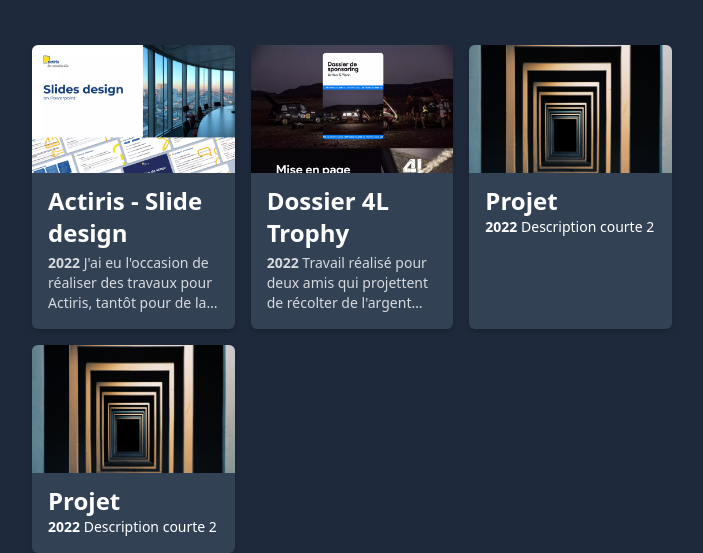
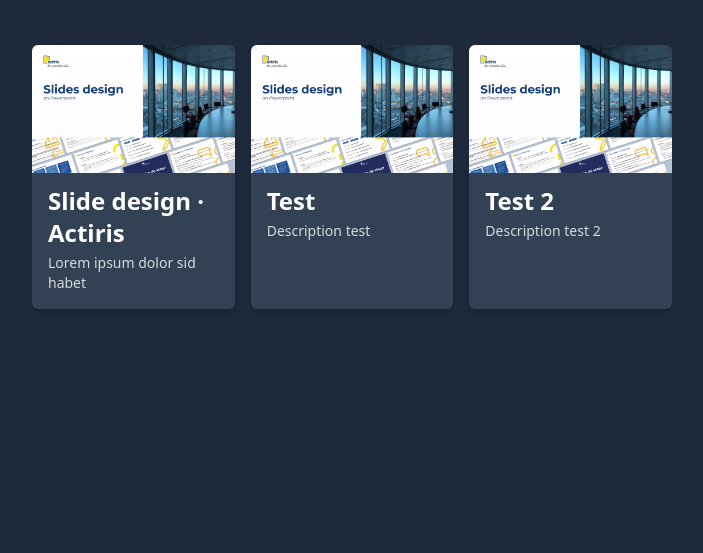
Before and after one commit to sugiiiiii/clement-cg, a website: page index.html in a window 1280 px wide. Shown: the part 275-828 px from the top of the page, without its empty margins (288-991 px from the left). After the commit the page ends 800 px from the top, so only its background shows below. Drawn offline with nearby package versions, Linux system fonts and the light colour scheme; a web font is replaced by a local one.

Commit message:
template

```diff
--- a/index.html
+++ b/index.html
@@ -10,6 +10,11 @@
     <link rel="stylesheet" href="https://unicons.iconscout.com/release/v4.0.0/css/line.css">
 </head>
 <body class="bg-slate-800 text-white">
+
+    <!-- -------------------------------------------------------------------------------------------- -->
+    <!-- -------------------------------------------------------------------------------------------- -->
+    <!-- -------------------------------------------------------------------------------------------- -->
+
     <section class="profile flex items-center justify-center flex-col mt-14 mb-12">
         <div class="rounded-full bg-gradient-to-r from-sky-500 to-indigo-500 || w-[8em] h-[8em] flex items-center justify-center">
           <img src="./src/img/moi.png" class="rounded-full w-24 h-24 ring-slate-800 ring-8" alt="Image ronde de moi">
@@ -22,32 +27,36 @@
     <!-- -------------------------------------------------------------------------------------------- -->
     <!-- -------------------------------------------------------------------------------------------- -->
 
-    <section class="galerie grid lg:grid-cols-3 md:grid-cols-2 sm:grid-cols-1 gap-4 lg:w-[50%] md:w-[80%] sm:w-[90%] m-auto">
-        <div class="shadow-md hover:shadow-none transition-shadow duration-200 bg-slate-700 rounded-md overflow-hidden" onclick="showPopup()">
-            <img src="./src/img/presentation.webp" alt="Preview 2" class="h-32 object-cover w-full object-top">
-            <div class="p-4 pt-1">
-                <h3 class="text-2xl font-bold mt-2">Actiris - Slide design</h3>
-                <p class="text-sm font-light line-clamp-3 opacity-80 mt-1"><span class="font-semibold">2022</span> J'ai eu l'occasion de réaliser des travaux pour Actiris, tantôt pour de la communication interne,
-                    tantôt pour des supports destinés aux chercheurs d'emploi comme c'est le cas ici.
-                    Mon travail a été de redéfinir une grammaire visuelle, sur base de la charte graphique d'Actiris, le design des icônes permettant de rythmer la présentation et le remaniement de la mise en page</p>
+    <section id="galerie" class="galerie grid lg:grid-cols-3 md:grid-cols-2 sm:grid-cols-1 gap-4 lg:w-[50%] md:w-[80%] sm:w-[90%] m-auto">
+
+        <!--------------------------------------- TEMPLATE ---------------------------------------------------------------->
+        <template id="projet-template">
+            <div class="pj-parent || shadow-md hover:shadow-none transition-shadow duration-200 bg-slate-700 rounded-md overflow-hidden" onclick="showPopup()">
+                <img src="./src/img/presentation.webp" alt="Image du projet" class="pj-cover || h-32 object-cover w-full object-top">
+                <div class="pj-info || p-4 pt-1">
+                    <h3 class="pj-title || text-2xl font-bold mt-2">Titre</h3>
+                    <p class="pj-desc || text-sm font-light line-clamp-3 opacity-80 mt-1">
+                        <span class="pj-date || font-semibold">0000</span>
+                        description
+                    </p>
                 </div>
             </div>
-        <!-- ---- POP-UP -->
-        <div class="hidden fixed top-0 left-0 right-0 bottom-0 bg-black bg-opacity-75 z-50" onclick="hidePopup()">
-            <!-- Contenu de la popup -->
+            <!-- ---- POP-UP ---- -->
+            <div class="pj-pop || hidden fixed top-0 left-0 right-0 bottom-0 bg-black bg-opacity-75 z-50" onclick="hidePopup()">
                 <div class="grid content-center rounded-md bg-slate-700 w-[70%] m-auto">
                     <div class="flex flex-row h-[600px]">
                         <div class="w-1/3 p-7">
-                      <h1 class="text-2xl font-bold text-white">Slide design · Actiris</h1>
-                      <h2 class="text-xl font-bold text-gray-300 mb-3">2022</h2>
-                      <p class="text-gray-100">J'ai eu l'occasion de réaliser des travaux pour <a href="https://actiris.brussels/" target="_blank" class="hover:text-indigo-400 duration-200 underline underline-offset-4 font-bold">Actiris</a>, tantôt pour de la communication interne,
-                        tantôt pour des supports destinés aux chercheurs d'emploi comme c'est le cas ici. <br> <br>
-                        Mon travail a été de redéfinir une grammaire visuelle, sur base de la charte graphique d'Actiris, le design des icônes permettant de rythmer la présentation et le remaniement de la mise en page</p>
-                      <button class="bg-sky-500 hover:bg-indigo-500 duration-200 text-white font-bold py-2 px-4 rounded-full mt-4">Bouton</button>
+                            <h1 class="pj-title-pop || text-2xl font-bold text-white">Titre</h1>
+                            <h2 class="pj-date-pop || text-xl font-bold text-gray-300 mb-3">0000</h2>
+                            <p class="pj-desc-pop || text-gray-100">
+                                description
+                            </p>
+                            <button class="bg-sky-500 hover:bg-indigo-500 duration-200 text-white font-bold py-2 px-4 rounded-lg mt-4 mr-2"><i class="pj-link || uil uil-behance"></i> Page Behance</button>
+                            <button class="bg-sky-500 hover:bg-indigo-500 duration-200 text-white font-bold py-2 px-4 rounded-lg mt-4"><i class="pj-link || uil uil-arrow-up-right"></i> Actiris</button>
                         </div>
-                    <div class="w-2/3 overflow-y-scroll">
-                      <img src="./src/img/presentation.webp" alt="Image" class=" w-full || object-cover">
-                      <img src="./src/img/v2.webp" alt="Image" class="h-full w-full || object-cover object-top">
+                        <div class="pj-gallery || w-2/3 overflow-y-scroll">
+                          <!-- <img src="./src/img/presentation.webp" alt="Image du projet" class="pj-img || w-full object-cover">
+                          <img src="./src/img/v2.webp" alt="Image du projet" class="pj-img || w-full object-cover"> -->
                         </div>
                     </div>
                 </div>
@@ -55,34 +64,12 @@
                     <button onclick="hidePopup()" class="text-white font-bold text-4xl leading-[0]"><i class="uil uil-times"></i></button>
                 </div>
             </div>
-
-        <div class="shadow-md hover:shadow-none transition-shadow duration-200 bg-slate-700 rounded-md overflow-hidden">
-            <img src="./src/img/projet-4L-min.webp" alt="Preview 2" class="h-32 object-cover w-full object-top">
-            <div class="p-4 pt-1 hover:w-fit">
-                <h3 class="text-2xl font-bold mt-2">Dossier 4L Trophy</h3>
-                <p class="text-sm font-light line-clamp-3 opacity-80 mt-1"><span class="font-semibold">2022</span> Travail réalisé pour deux amis qui projettent de récolter de l'argent pour financer leur participation au 4L Trophy,
-                    un rallye automobile solidaire à travers le Sahara.</p>
-            </div>
-        </div>
-
-        <div class="shadow-md hover:shadow-none transition-shadow duration-200 bg-slate-700 rounded-md overflow-hidden">
-            <img src="./src/img/image.jpg" alt="Preview 2" class="h-32 object-cover w-full">
-            <div class="p-4 pt-1">
-                <h3 class="text-2xl font-bold mt-2">Projet</h3>
-                <p class="text-sm font-light"><span class="font-semibold">2022</span> Description courte 2</p>
-            </div>
-        </div>
-
-        <div class="shadow-md hover:shadow-none transition-shadow duration-200 bg-slate-700 rounded-md overflow-hidden">
-            <img src="./src/img/image.jpg" alt="Preview 2" class="h-32 object-cover w-full">
-            <div class="p-4 pt-1">
-                <h3 class="text-2xl font-bold mt-2">Projet</h3>
-                <p class="text-sm font-light"><span class="font-semibold">2022</span> Description courte 2</p>
-            </div>
-        </div>
+        </template>
+        <!-- --------------------- -->
 
     </section>
 
 </body>
+<script src='https://cdnjs.cloudflare.com/ajax/libs/jquery/3.5.1/jquery.min.js'></script>
 <script type="text/javascript" src="./src/script/script.js"></script>
 </html>
--- a/src/script/script.js
+++ b/src/script/script.js
@@ -1,20 +1,107 @@
+// Lancer PostCSS pour update Tailwind == npm run dev
+
+// -----------------------------------------------------------------
+// -----------------------------------------------------------------
+
+const projets = [
+    {
+        title: "Slide design · Actiris",
+        date: 2020,
+        desc: "Lorem ipsum dolor sid habet",
+        img: ['./src/img/presentation.webp']
+    },
+    {
+        title: "Test",
+        date: 2022,
+        desc: "Description test",
+        img: ['./src/img/image.jpg', './src/img/moi.png']
+    },
+    {
+        title: "Test 2",
+        date: 2022,
+        desc: "Description test 2",
+        img: ['./src/img/image.jpg']
+    },
+]
+
+const projetTemplate = document.querySelector("#projet-template");
+const projetListContainer = document.querySelector("#galerie");
+let id = 0;
+
+for (const projet of projets) {
+    id += 1
+    // Créez une copie du modèle
+    const projetElement = document.importNode(projetTemplate.content, true);
+
+    // Remplacez les données du modèle avec les données du film
+    projetElement.querySelector(".pj-title").textContent = projet.title;
+    projetElement.querySelector(".pj-date").textContent = projet.date;
+    projetElement.querySelector(".pj-desc").textContent = projet.desc;
+
+    projetElement.querySelector(".pj-parent").setAttribute('pj-id', id);
+    projetElement.querySelector(".pj-info").setAttribute('pj-id', id);
+    projetElement.querySelector(".pj-pop").setAttribute('pj-id', id);
+    projetElement.querySelector(".pj-gallery").setAttribute('pj-id', id);
+
+    projetElement.querySelector(".pj-title-pop").textContent = projet.title;
+    projetElement.querySelector(".pj-date-pop").textContent = projet.date;
+    projetElement.querySelector(".pj-desc-pop").textContent = projet.desc;
+
+    i = 0
+    const pjGallery = projetElement.querySelector(".pj-gallery")
+    for (image in projet.img) {
+        projetElement.querySelector(".pj-date-pop").textContent = projet.date;
+        pjImg = document.createElement('img');
+        pjImg.src = projet.img[i];
+        pjImg.classList.add("pj-img")
+        pjImg.classList.add('w-full')
+        pjImg.classList.add('object-cover')
+        i++
+        try {
+            pjGallery.appendChild(pjImg)
+        }
+        catch(error) {
+            console.debug(error)
+        }
+    }
+
+    // Ajoutez le nouvel élément à la page
+    projetListContainer.appendChild(projetElement);
+}
+
+// -----------------------------------------------------------------
+// -----------------------------------------------------------------
+
 function showPopup() {
+
+    // On récuper l'attribut "pj-id" pour identifier le projet
+    pjId = event.target.parentElement.getAttribute('pj-id');
+
     // Récupère la popup et l'arrière-plan
-    var popup = document.querySelector('.fixed');
-    var backdrop = document.querySelector('.bg-opacity-75');
+    var popup = document.querySelector(`[pj-id="${pjId}"].fixed`);
+    var backdrop = document.querySelector(`[pj-id="${pjId}"].bg-opacity-75`);
 
     // Affiche la popup et l'arrière-plan
     popup.classList.remove('hidden');
     backdrop.classList.remove('hidden');
     backdrop.classList.add('grid');
-  }
+}
 
-  function hidePopup() {
-    // Récupère la popup et l'arrière-plan
-    var popup = document.querySelector('.fixed');
-    var backdrop = document.querySelector('.bg-opacity-75');
 
-    // Cache la popup et l'arrière-plan
-    popup.classList.add('hidden');
-    backdrop.classList.add('hidden');
-  }
+function hidePopup() {
+    // Récupère toutes les popup
+    var popup = document.querySelectorAll('.fixed');
+
+    // Cacher toutes les pop-up
+    popup.forEach(pop =>
+        pop.classList.add('hidden')
+    )
+}
+
+// Désactiver la propagation du click-exit
+const popups = document.querySelectorAll('.pj-pop > .grid');
+popups.forEach((popEl) => {
+    popEl.addEventListener('click', (event) => {
+      event.stopPropagation();
+    });
+});
```
Also changed, not shown: dist/output.css. Lines whose indentation alone changed are shown as unchanged.
